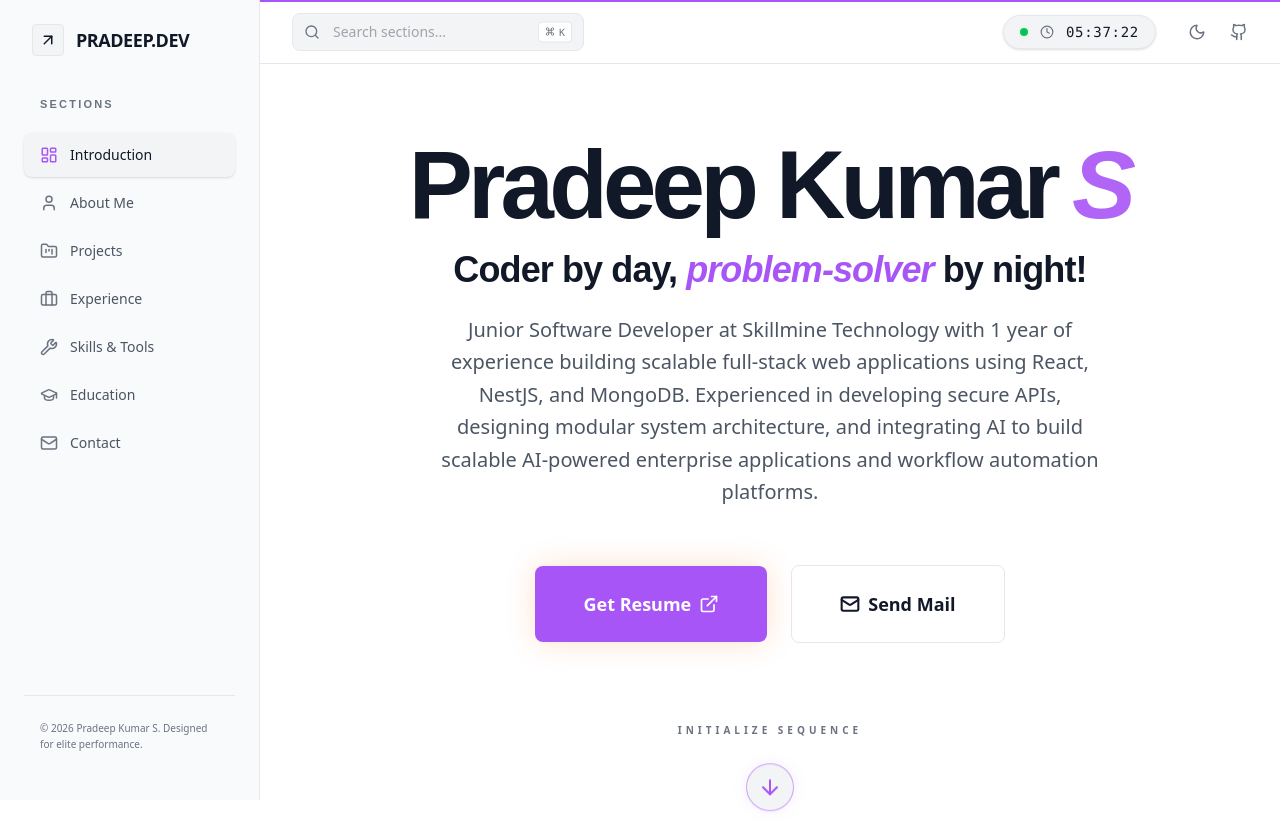
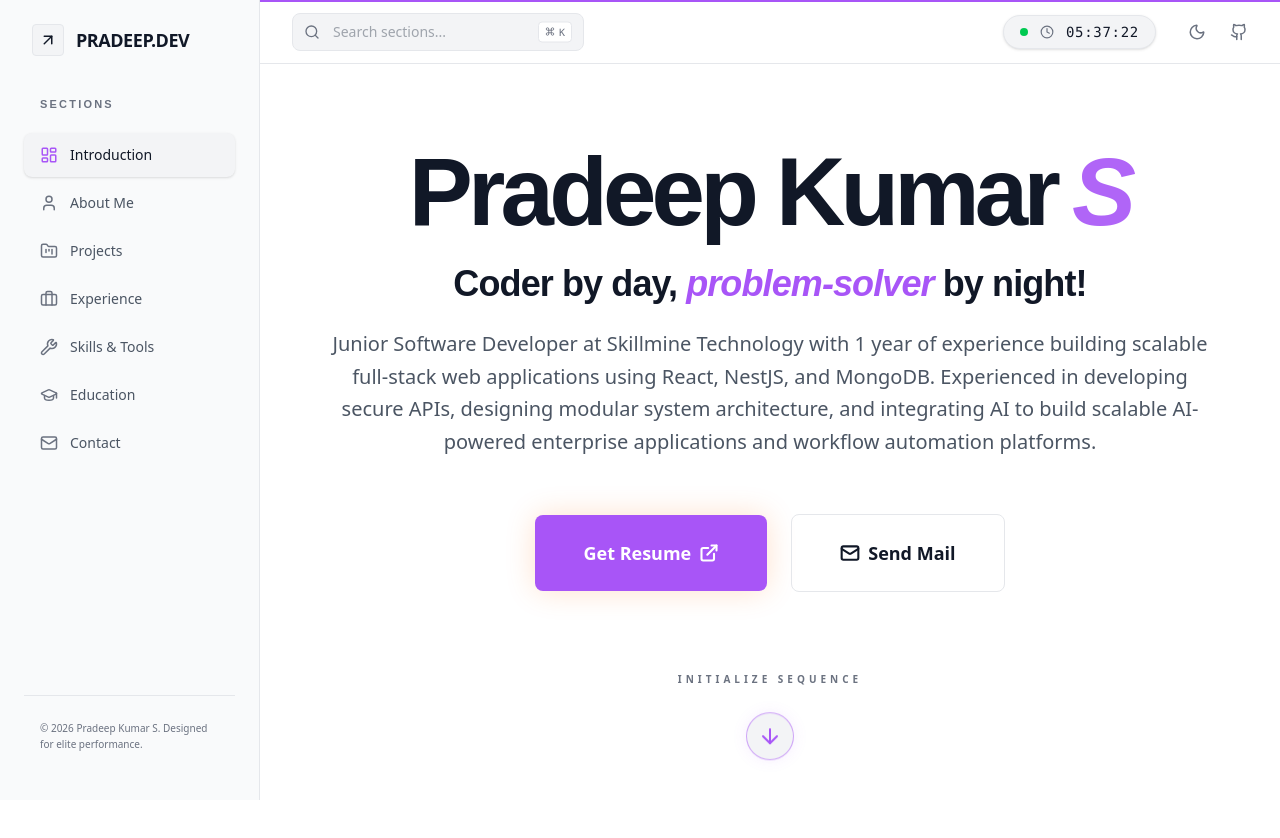
Before and after one commit to Pradeepkumar-18/pradeep-portfolio, a React (Vite) app: page / in a window 1280 px wide. After the commit the page ends 800 px from the top, so only its background shows below. Built offline with nearby package versions, Linux system fonts and the light colour scheme.

Commit message:
feat: implement core portfolio components including Hero, About, Contact, and Layout sections

```diff
--- a/src/components/About.tsx
+++ b/src/components/About.tsx
@@ -62,7 +62,7 @@ const About = ({ setActiveTab }: { setActiveTab?: (tab: string) => void }) => {
             </div>
 
             <motion.div
-                className="max-w-5xl space-y-16 flex flex-col items-center justify-center px-6"
+                className="max-w-7xl space-y-16 flex flex-col items-center justify-center px-6 mx-auto"
                 initial={{ opacity: 0, y: 30 }}
                 whileInView={{ opacity: 1, y: 0 }}
                 viewport={{ once: true }}
--- a/src/components/Contact.tsx
+++ b/src/components/Contact.tsx
@@ -6,7 +6,7 @@ const Contact = () => {
     return (
         <section className="dashboard-section !items-center" id="contact">
             <motion.div
-                className="max-w-5xl space-y-12 flex flex-col items-center"
+                className="max-w-7xl space-y-12 flex flex-col items-center mx-auto"
                 initial={{ opacity: 0, y: 20 }}
                 whileInView={{ opacity: 1, y: 0 }}
                 viewport={{ once: true }}
--- a/src/components/Hero.tsx
+++ b/src/components/Hero.tsx
@@ -52,7 +52,7 @@ const Hero = ({ setActiveTab }: { setActiveTab?: (tab: string) => void }) => {
     }, [setActiveTab, isZooming]);
 
     return (
-        <section id="intro" className="dashboard-section relative overflow-hidden pt-20">
+        <section id="intro" className="dashboard-section relative overflow-hidden min-h-[90vh] pt-20">
             {/* Optimized Background Glow */}
             <div className="absolute inset-0 -z-10 h-full w-full pointer-events-none">
                 <div className="absolute top-1/2 left-1/2 -translate-x-1/2 -translate-y-1/2 w-[600px] h-[600px] bg-primary/20 rounded-full blur-[120px] opacity-30" />
@@ -60,7 +60,7 @@ const Hero = ({ setActiveTab }: { setActiveTab?: (tab: string) => void }) => {
             </div>
 
             <motion.div
-                className="flex flex-col items-center justify-center text-center gap-8 max-w-5xl px-6"
+                className="flex flex-col items-center justify-center text-center gap-8 max-w-[1400px] px-6 w-full mx-auto"
                 initial={{ opacity: 0, y: 30 }}
                 animate={{ opacity: 1, y: 0 }}
                 transition={{ duration: 0.8 }}
@@ -69,7 +69,7 @@ const Hero = ({ setActiveTab }: { setActiveTab?: (tab: string) => void }) => {
 
 
                     <motion.h1
-                        className="text-4xl sm:text-5xl md:text-7xl lg:text-8xl font-black text-text-primary tracking-tighter leading-[0.85] flex flex-wrap md:flex-nowrap justify-center items-center gap-x-3 md:gap-x-4 group cursor-default"
+                        className="text-4xl sm:text-5xl md:text-7xl lg:text-8xl 2xl:text-[9rem] font-black text-text-primary tracking-tighter leading-none flex flex-wrap md:flex-nowrap justify-center items-baseline gap-x-3 md:gap-x-4 group cursor-default"
                         initial={{ opacity: 0, scale: 0.95 }}
                         animate={{ opacity: 1, scale: 1 }}
                         transition={{ delay: 0.2, type: "spring", stiffness: 100 }}
@@ -89,12 +89,12 @@ const Hero = ({ setActiveTab }: { setActiveTab?: (tab: string) => void }) => {
                         transition={{ delay: 0.4 }}
                     >
                         Coder by day,{" "}
-                        <span className="text-primary italic">problem-solver </span>
-                        {"  "}by night!
+                        <span className="text-primary italic">problem-solver</span>
+                        {" "}by night!
                     </motion.h2>
 
                     <motion.p
-                        className="text-base md:text-xl text-text-secondary max-w-2xl mx-auto leading-relaxed mt-4 opacity-80"
+                        className="text-base md:text-xl 2xl:text-2xl text-text-secondary max-w-4xl 2xl:max-w-6xl mx-auto leading-relaxed mt-4 opacity-80"
                         initial={{ opacity: 0, y: 20 }}
                         animate={{ opacity: 1, y: 0 }}
                         transition={{ delay: 0.5 }}
@@ -111,7 +111,7 @@ const Hero = ({ setActiveTab }: { setActiveTab?: (tab: string) => void }) => {
                 >
                     <a href={portfolioData.hero.actions[0].href} target="_blank" rel="noopener noreferrer" className="btn-dashboard-primary w-full sm:w-auto justify-center px-8 md:px-12 py-4 md:py-6 text-base md:text-lg shadow-[0_0_30px_rgba(255,107,0,0.2)] hover:shadow-[0_0_40px_rgba(255,107,0,0.3)] transition-all">
                         Get Resume
-                        <ExternalLink size={20} />
+                        <ExternalLink size={20} strokeWidth={2.5} />
                     </a>
                     <a href={`mailto:${portfolioData.contact.email}`} className="btn-dashboard-secondary w-full sm:w-auto justify-center px-8 md:px-12 py-4 md:py-6 text-base md:text-lg">
                         <Mail size={20} strokeWidth={2.5} />
--- a/src/components/Layout.tsx
+++ b/src/components/Layout.tsx
@@ -45,7 +45,7 @@ const Layout: React.FC<LayoutProps> = ({ children, activeTab, setActiveTab, them
                 <Topbar theme={theme} toggleTheme={toggleTheme} onMenuClick={() => setIsSidebarOpen(!isSidebarOpen)} />
 
                 <main className="flex-1 relative">
-                    <div className="max-w-6xl mx-auto px-6 md:px-2">
+                    <div className="max-w-[1600px] mx-auto px-6 md:px-12">
                         {children}
                     </div>
                 </main>
```
